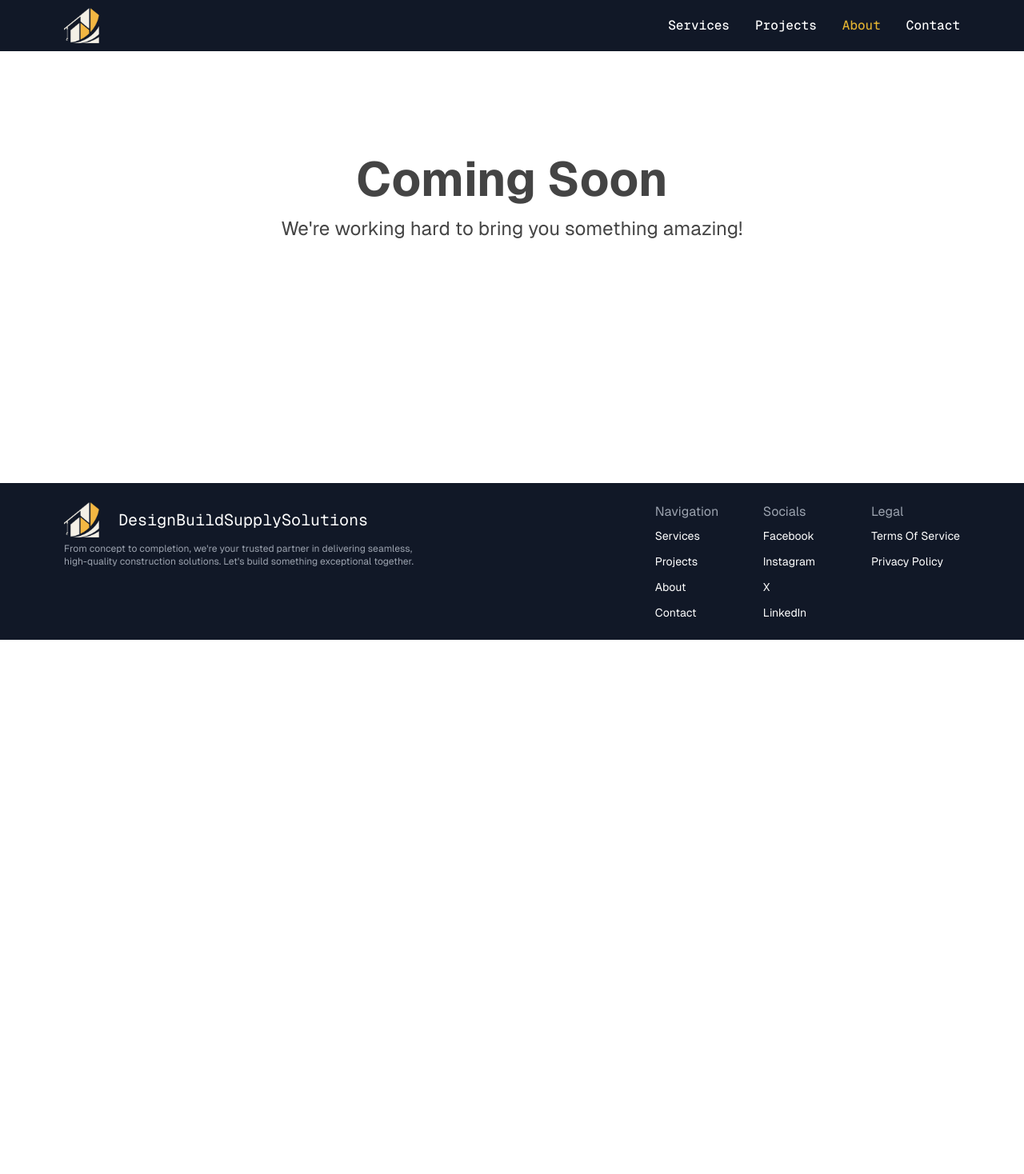
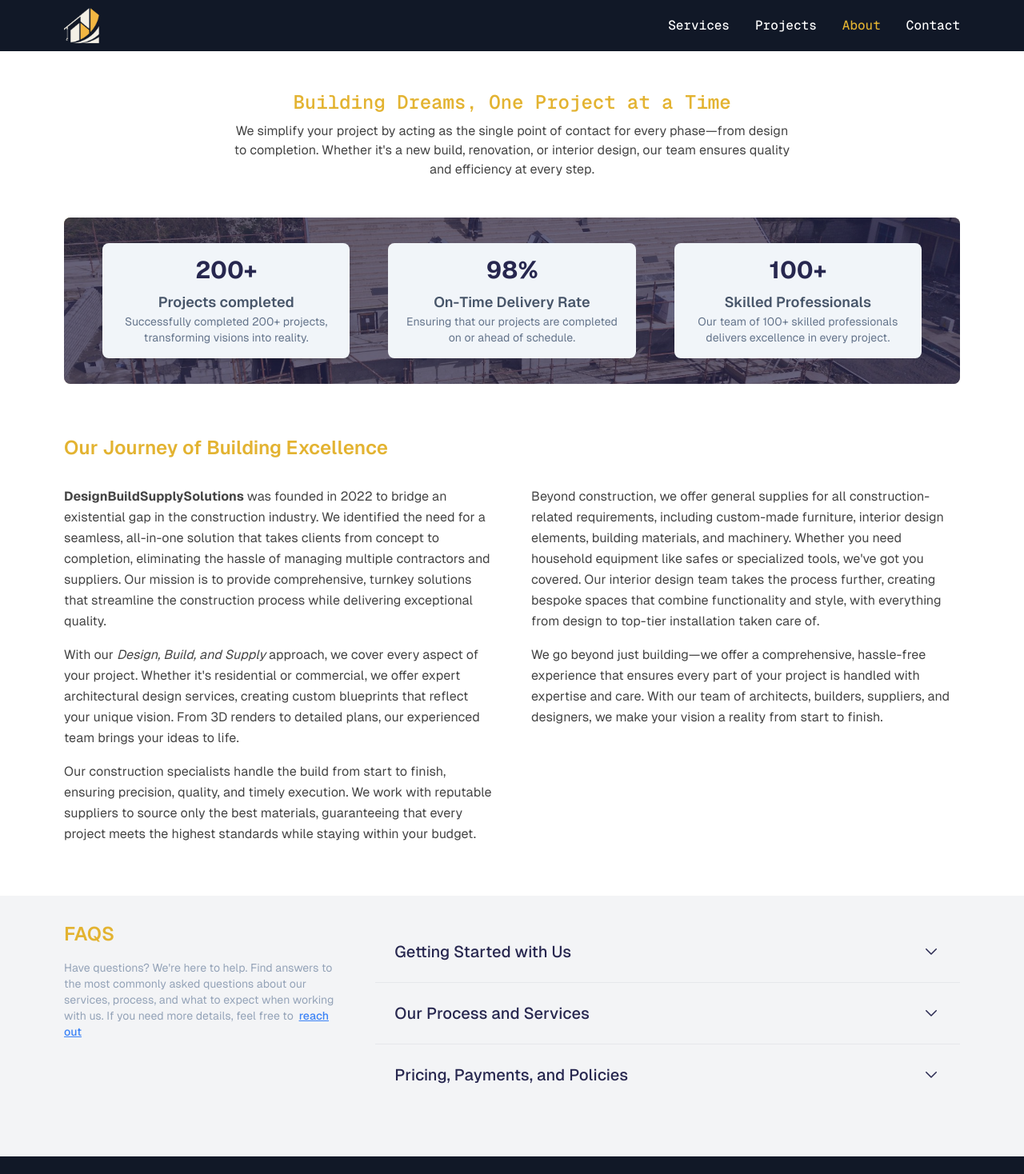
Before and after one commit to nckmackenzie/design-build, a Next.js app: page /about in a window 1280 px wide. Shown: the top 1468 px of the page at 80% size. Before the commit the page ends 800 px from the top, so only its background shows below. Built offline with nearby package versions, Linux system fonts and the light colour scheme; a web font is replaced by a local one.

Commit message:
feat: about us

```diff
--- a/src/app/(public)/about/page.tsx
+++ b/src/app/(public)/about/page.tsx
@@ -1,6 +1,181 @@
 import React from 'react';
-import ComingSoon from '../_components/coming-soon';
+import { Metadata } from 'next';
+import SectionHeader from '@/components/section-header';
+import { Accordion, Content, Tab, Trigger } from '@/components/accordion';
+import { QUESTIONS } from '@/lib/constants';
+import Link from 'next/link';
 
+export const metadata: Metadata = {
+  title: 'About Us',
+  description: 'Design. Build. Supply. Solutions for Life',
+};
 export default function AboutUsPage() {
-  return <ComingSoon />;
+  return (
+    <>
+      <Introduction />
+      <OurStory />
+      <Faqs />
+    </>
+  );
 }
+
+function Introduction() {
+  return (
+    <section
+      className="pb-12 md:pb-16 pt-8 md:pt-12 container"
+      aria-labelledby="about-us"
+    >
+      <SectionHeader
+        id="about-us"
+        header="Building Dreams, One Project at a Time"
+        descripton="We simplify your project by acting as the single point of contact for
+        every phase—from design to completion. Whether it's a new build,
+        renovation, or interior design, our team ensures quality and
+        efficiency at every step."
+      />
+      <div className="pt-8 md:pt-12">
+        <div className="relative bg-about-stats bg-cover bg-center w-full h-auto object-contain py-8 px-8 md:px-12 rounded-lg overflow-hidden">
+          <div
+            className="absolute inset-0 bg-primary opacity-70"
+            aria-hidden="true"
+          />
+          <div className="grid sm:grid-cols-2 md:grid-cols-3 gap-8 md:gap-12 items-center justify-between relative z-10 ">
+            <div className="rounded-bg bg-slate-100 shadow-md text-slate-600 rounded-lg text-center p-4 space-y-2">
+              <div className="font-bold text-3xl text-primary">200+</div>
+              <div>
+                <h4 className="text-lg font-semibold">Projects completed</h4>
+                <p className="text-sm text-slate-500">
+                  Successfully completed 200+ projects, transforming visions
+                  into reality.
+                </p>
+              </div>
+            </div>
+            <div className="rounded-bg bg-slate-100 text-slate-600 rounded-lg text-center p-4 space-y-2">
+              <div className="font-bold text-3xl text-primary">98%</div>
+              <div>
+                <h4 className="text-lg font-semibold">On-Time Delivery Rate</h4>
+                <p className="text-sm text-slate-500">
+                  Ensuring that our projects are completed on or ahead of
+                  schedule.
+                </p>
+              </div>
+            </div>
+            <div className="rounded-bg bg-slate-100 text-slate-600 rounded-lg text-center p-4 space-y-2">
+              <div className="font-bold text-3xl text-primary">100+</div>
+              <div>
+                <h4 className="text-lg font-semibold">Skilled Professionals</h4>
+                <p className="text-sm text-slate-500">
+                  Our team of 100+ skilled professionals delivers excellence in
+                  every project.
+                </p>
+              </div>
+            </div>
+          </div>
+        </div>
+      </div>
+    </section>
+  );
+}
+
+function OurStory() {
+  return (
+    <section
+      aria-labelledby="our-story"
+      id="our-story"
+      className="container pb-12 md:pb-16"
+    >
+      <h3 className="text-secondary text-xl md:text-2xl font-semibold mb-8">
+        Our Journey of Building Excellence
+      </h3>
+      <div className="flex flex-col sm:flex-row gap-6 sm:gap-12 ">
+        <div className="sm:flex-1 space-y-4">
+          <p className="text-base leading-relaxed max-w-prose ">
+            <strong>DesignBuildSupplySolutions</strong> was founded in 2022 to
+            bridge an existential gap in the construction industry. We
+            identified the need for a seamless, all-in-one solution that takes
+            clients from concept to completion, eliminating the hassle of
+            managing multiple contractors and suppliers. Our mission is to
+            provide comprehensive, turnkey solutions that streamline the
+            construction process while delivering exceptional quality.
+          </p>
+          <p className="text-base leading-relaxed max-w-prose ">
+            With our <em>Design, Build, and Supply</em> approach, we cover every
+            aspect of your project. Whether it&apos;s residential or commercial,
+            we offer expert architectural design services, creating custom
+            blueprints that reflect your unique vision. From 3D renders to
+            detailed plans, our experienced team brings your ideas to life.
+          </p>
+          <p className="text-base leading-relaxed max-w-prose ">
+            Our construction specialists handle the build from start to finish,
+            ensuring precision, quality, and timely execution. We work with
+            reputable suppliers to source only the best materials, guaranteeing
+            that every project meets the highest standards while staying within
+            your budget.
+          </p>
+        </div>
+        <div className="sm:flex-1 space-y-4">
+          <p className="text-base leading-relaxed max-w-prose ">
+            Beyond construction, we offer general supplies for all
+            construction-related requirements, including custom-made furniture,
+            interior design elements, building materials, and machinery. Whether
+            you need household equipment like safes or specialized tools,
+            we&apos;ve got you covered. Our interior design team takes the
+            process further, creating bespoke spaces that combine functionality
+            and style, with everything from design to top-tier installation
+            taken care of.
+          </p>
+          <p className="text-base leading-relaxed max-w-prose ">
+            We go beyond just building—we offer a comprehensive, hassle-free
+            experience that ensures every part of your project is handled with
+            expertise and care. With our team of architects, builders,
+            suppliers, and designers, we make your vision a reality from start
+            to finish.
+          </p>
+        </div>
+      </div>
+    </section>
+  );
+}
+
+function Faqs() {
+  return (
+    <section
+      aria-labelledby="our-story"
+      id="faqs"
+      className="container pb-12 md:pb-16 bg-gray-100 py-4 sm:py-8"
+    >
+      <div className="flex flex-col sm:grid sm:grid-cols-12 gap-4 sm:gap-12">
+        <div className="space-y-4 sm:col-span-4">
+          <h3 className="text-secondary text-xl md:text-2xl font-semibold">
+            FAQS
+          </h3>
+          <p className="text-sm text-slate-400">
+            Have questions? We&apos;re here to help. Find answers to the most
+            commonly asked questions about our services, process, and what to
+            expect when working with us. If you need more details, feel free to
+            &nbsp;
+            <span className="text-blue-500 font-medium underline">
+              <Link href="/contact">reach out</Link>
+            </span>
+          </p>
+        </div>
+        <Faq />
+      </div>
+    </section>
+  );
+}
+
+export const Faq = () => (
+  <div className="sm:col-span-8">
+    <Accordion className="divide-y">
+      {QUESTIONS.map((e, i) => {
+        return (
+          <Tab key={i} className="text-primary">
+            <Trigger>{e.question}</Trigger>
+            <Content className="text-slate-500">{e.answer}</Content>
+          </Tab>
+        );
+      })}
+    </Accordion>
+  </div>
+);
```
